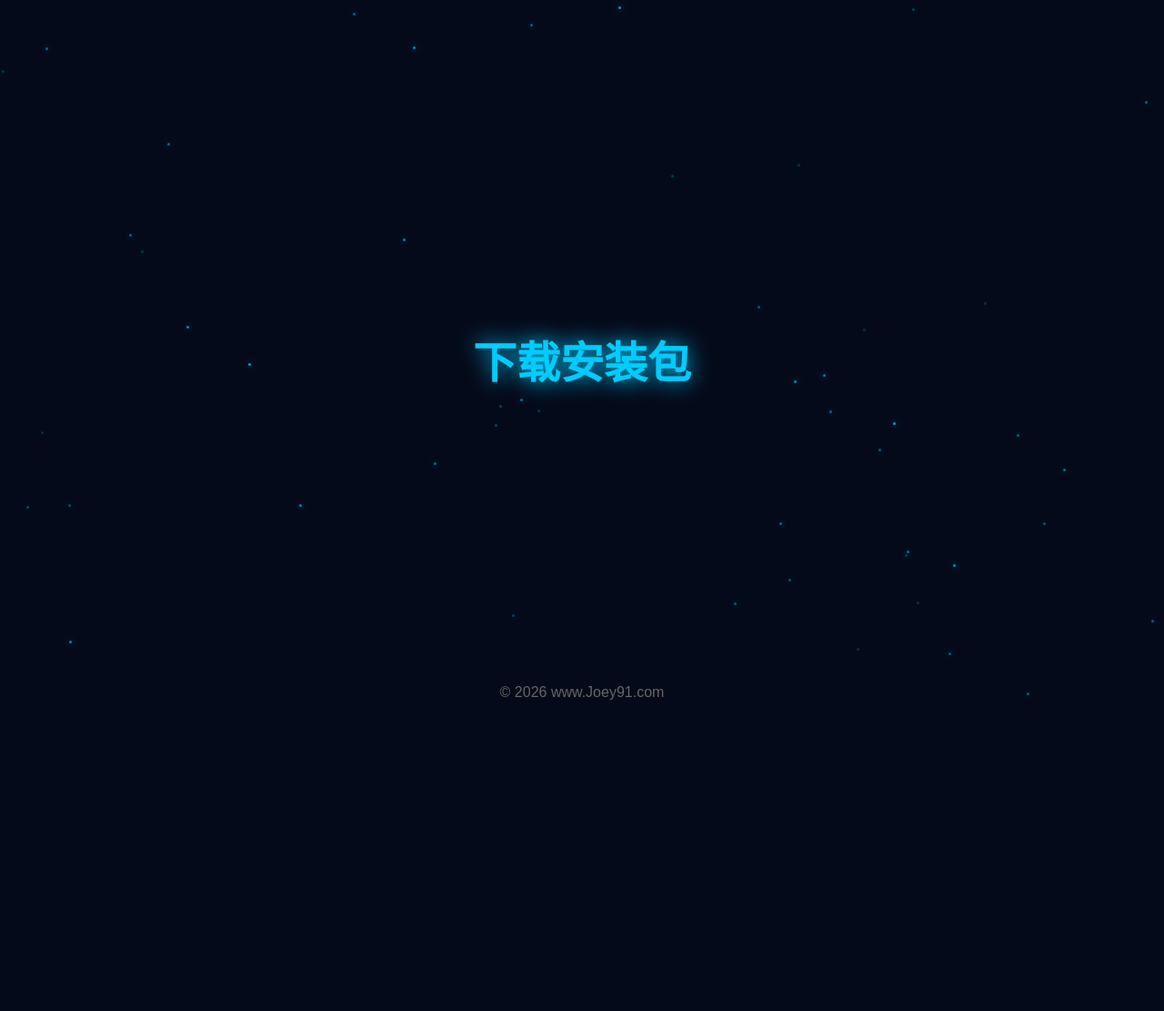
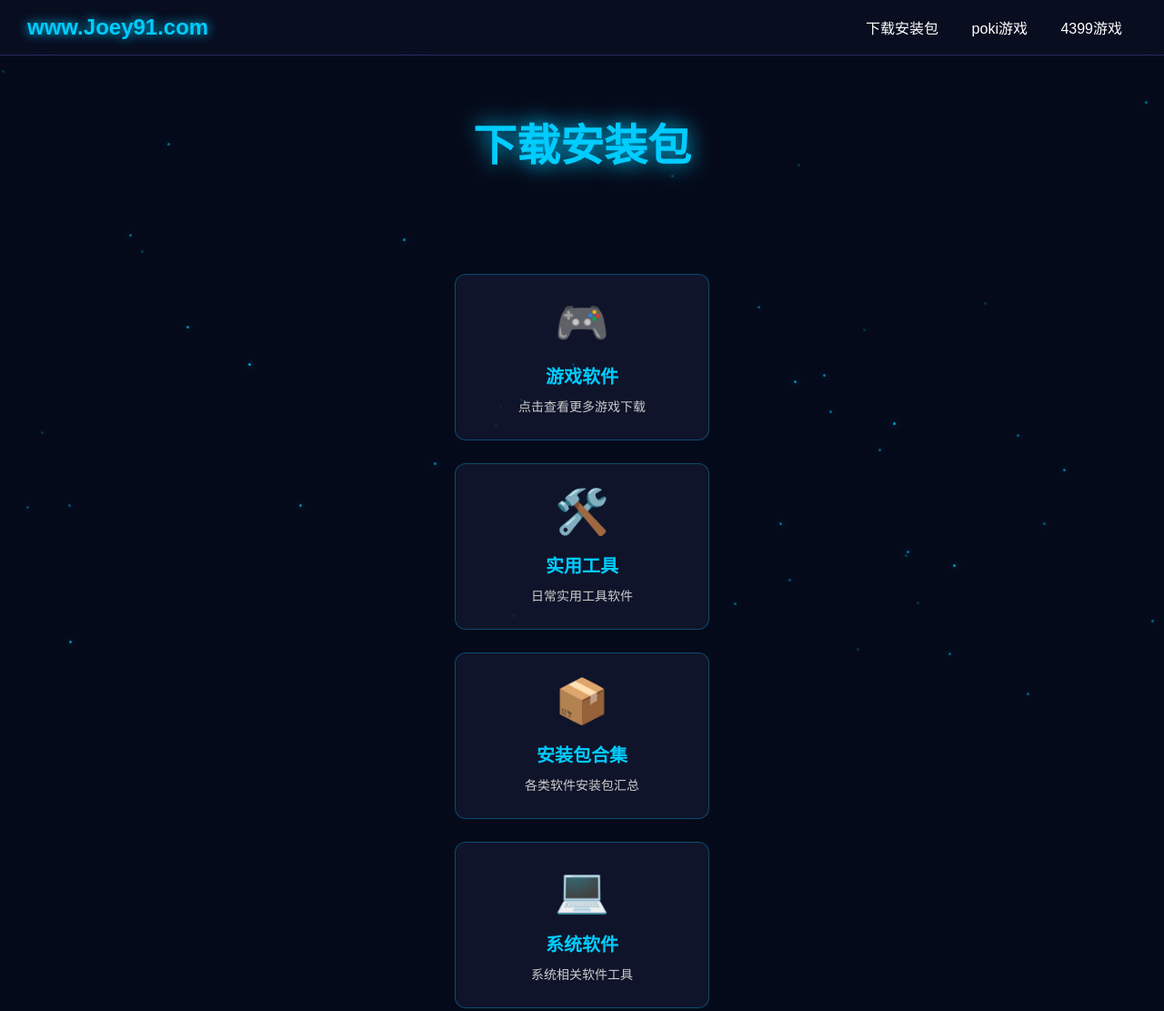
Before and after one commit to Joey9178/setup, a plain HTML site: page index.html in a window 1280 px wide. Shown: the top 1111 px of the page at 91% size. Before the commit the page ends 800 px from the top, so only its background shows below. Drawn offline with Linux system fonts and the light colour scheme.

Commit message:
Update index.html

```diff
--- a/index.html
+++ b/index.html
@@ -1,3 +1,4 @@
+
 <!DOCTYPE html>
 <html lang="zh-CN">
 <head>
@@ -6,34 +7,121 @@
     <title>下载安装包</title>
     <style>
         *{margin:0;padding:0;box-sizing:border-box;font-family:Arial,sans-serif}
-body{background:#050a1a;color:#fff;min-height:100vh;display:flex;align-items:center;justify-content:center}
+        body{background:#050a1a;color:#fff;min-height:100vh;display:flex;flex-direction:column}
+        #particles{position:fixed;top:0;left:0;width:100%;height:100%;z-index:-1}
 
-#particles{position:fixed;top:0;left:0;width:100%;height:100%;z-index:-1}
+        nav{background:rgba(10,15,35,.85);backdrop-filter:blur(12px);border-bottom:1px solid rgba(100,120,255,.3);padding:16px 30px;display:flex;justify-content:space-between;align-items:center;position:sticky;top:0;z-index:99}
+        .logo{font-size:24px;font-weight:bold;color:#00ccff;text-shadow:0 0 12px #00ccff}
+        .nav-links a{color:#fff;margin:0 16px;text-decoration:none;font-size:16px}
+        .nav-links a:hover{color:#00ccff;text-shadow:0 0 8px #00ccff}
+        .menu-btn{display:none;color:#fff;font-size:24px;cursor:pointer}
 
         .banner{text-align:center;padding:60px 20px}
         .banner h1{font-size:48px;margin-bottom:10px;text-shadow:0 0 25px #00ccff;color:#00ccff}
 
-footer{text-align:center;padding:30px;margin-top:60px;color:#666;position:fixed;bottom:0;width:100%}
+        .container{max-width:1200px;margin:0 auto;padding:20px;flex:1}
+
+        .menu-grid{display:grid;grid-template-columns:repeat(auto-fit,minmax(280px,1fr));gap:25px;margin-top:20px}
+        .menu-card{padding:25px;background:rgba(20,25,50,.7);border:1px solid rgba(0,204,255,.3);border-radius:12px;cursor:pointer;transition:all 0.3s ease;text-align:center}
+        .menu-card:hover{transform:scale(1.03);box-shadow:0 0 20px rgba(0,204,255,.4);border-color:#00ccff}
+        .menu-card h3{color:#00ccff;margin-bottom:10px;font-size:20px}
+        .menu-card p{color:#ccc;font-size:14px;line-height:1.5}
+        .menu-card .icon{font-size:48px;margin-bottom:15px}
+
+        .sub-menu{display:none;padding:20px;background:rgba(10,15,35,.5);border-radius:8px;margin-top:15px}
+        .sub-menu.active{display:block}
+        .sub-menu a{display:block;padding:12px 20px;color:#ccc;text-decoration:none;border-radius:6px;transition:all 0.2s}
+        .sub-menu a:hover{background:rgba(0,204,255,.2);color:#00ccff}
+
+        footer{text-align:center;padding:30px;color:#666;width:100%}
+
+        @media(max-width:768px){
+            .menu-btn{display:block}
+            .nav-links{display:none;position:absolute;top:100%;left:0;width:100%;background:rgba(10,15,35,.95);flex-direction:column;padding:20px}
+            .nav-links.active{display:flex}
+            .nav-links a{margin:10px 0}
+        }
     </style>
 </head>
-
 <body>
     <div id="particles"></div>
+
+    <nav>
+        <div class="logo">www.Joey91.com</div>
+        <div class="menu-btn" onclick="toggleMenu()">☰</div>
+        <div class="nav-links" id="navLinks">
+            <a href="https://Joey9178.github.io/setup" target="_blank">下载安装包</a>
+            <a href="https://poki.com/zh" target="_blank">poki游戏</a>
+            <a href="https://WWW.4399.com" target="_blank">4399游戏</a>
+        </div>
+    </nav>
 
     <div class="banner">
         <h1>下载安装包</h1>
     </div>
 
+    <div class="container">
+        <div class="menu-grid">
+            <div class="menu-card" onclick="toggleSub(this)">
+                <div class="icon">🎮</div>
+                <h3>游戏软件</h3>
+                <p>点击查看更多游戏下载</p>
+                <div class="sub-menu">
+                    <a href="https://poki.com/zh" target="_blank">poki小游戏</a>
+                    <a href="https://WWW.4399.com" target="_blank">4399小游戏</a>
+                </div>
+            </div>
+
+            <div class="menu-card" onclick="toggleSub(this)">
+                <div class="icon">🛠️</div>
+                <h3>实用工具</h3>
+                <p>日常实用工具软件</p>
+                <div class="sub-menu">
+                    <a href="#">工具1（待添加）</a>
+                    <a href="#">工具2（待添加）</a>
+                </div>
+            </div>
+
+            <div class="menu-card" onclick="toggleSub(this)">
+                <div class="icon">📦</div>
+                <h3>安装包合集</h3>
+                <p>各类软件安装包汇总</p>
+                <div class="sub-menu">
+                    <a href="#">游戏安装包</a>
+                    <a href="#">应用安装包</a>
+                </div>
+            </div>
+
+            <div class="menu-card" onclick="toggleSub(this)">
+                <div class="icon">💻</div>
+                <h3>系统软件</h3>
+                <p>系统相关软件工具</p>
+                <div class="sub-menu">
+                    <a href="#">系统工具（待添加）</a>
+                    <a href="#">驱动软件（待添加）</a>
+                </div>
+            </div>
+        </div>
+    </div>
+
     <footer>© 2026 www.Joey91.com</footer>
 
     <script>
-// 粒子效果保留（主题不变）
         const part=document.getElementById("particles");
         for(let i=0;i<50;i++){
             let d=document.createElement("div");
             d.style.cssText="position:absolute;width:3px;height:3px;background:#00ccff;border-radius:50%;opacity:"+(Math.random()*0.6+0.2)+";left:"+Math.random()*100+"%;top:"+Math.random()*100+"%;box-shadow:0 0 8px #00ccff";
             part.appendChild(d);
         }
+
+        function toggleMenu(){
+            document.getElementById("navLinks").classList.toggle("active");
+        }
+
+        function toggleSub(card){
+            const sub=card.querySelector(".sub-menu");
+            sub.classList.toggle("active");
+        }
     </script>
 </body>
 </html>
```
Lines whose indentation alone changed are shown as unchanged.
